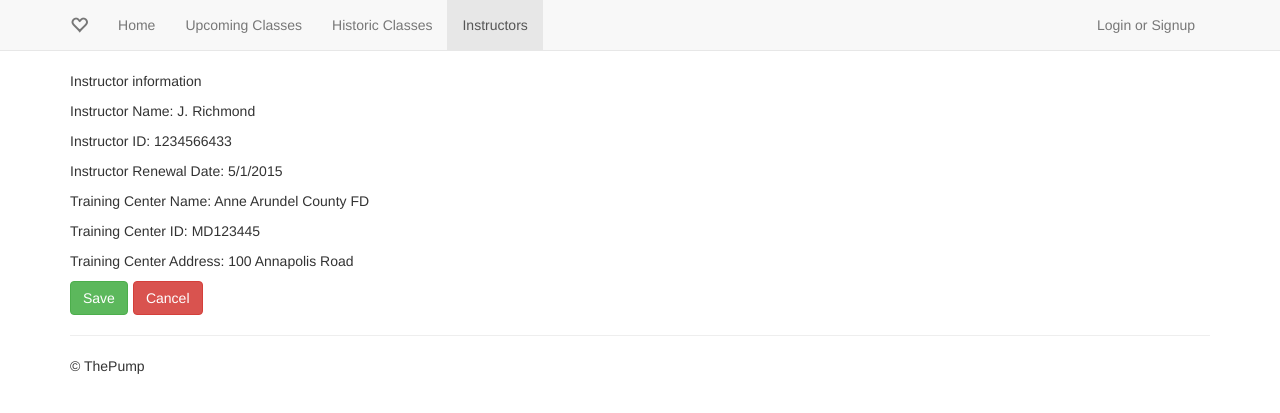
After one commit to msaikens/thepump, a Flask app: page /instructor/12345/?edit=true in a window 1280 px wide. The commit adds this page. Shown: the top 413 px of the page. Run offline with Flask 2, Linux system fonts and the light colour scheme; some libraries are stand-ins or nearby versions.

Commit message:
templated out edit instructor functionality

```diff
--- a/app.py
+++ b/app.py
@@ -62,7 +62,7 @@ def show_class(class_id):
 
 @app.route("/class/<class_id>/", methods=['POST'])
 def update_class(class_id):
-    #TODO: update class details, then show class
+    #update class details, then show class
 
     edit = request.args.get('edit', 'false')
 
@@ -194,12 +194,22 @@ def historic():
 
     return render_template('class.html', class_list=upcoming_classes, page_name="Historic Classes", page_id="historic")
 
-@app.route("/instructors/")
+@app.route("/instructor/")
 def instructors():
     #TODO: pull upcoming classes from database
-
     instructors = [{"_id":12345,"name":"J. Richmond"},{"_id":567789, "name":"C. Richmond"},{"_id":145643, "name":"J. Tobin"}]
     return render_template('instructors.html', instructors=instructors)
+
+@app.route("/instructor/<instructor_id>/", methods=['GET'])
+def view_instructor(instructor_id):
+    edit = request.args.get('edit', 'false')
+
+    instructor= {"_id":12345,"instructor_name":"J. Richmond","instructor_id":"1234566433",'instructor_renewal_date':"5/1/2015","training_center_name":"Anne Arundel County FD","training_center_id":"MD123445","training_center_address":"100 Annapolis Road"}
+
+    if edit == 'true':
+        return render_template('edit_instructor.html', instructor=instructor)
+
+    return render_template('view_instructor.html', instructor=instructor)
 
 # launch
 if __name__ == "__main__":
--- a/templates/base.html
+++ b/templates/base.html
@@ -30,7 +30,7 @@
                     ('/', 'home', 'Home'),
                     ('/class/', 'upcoming', 'Upcoming Classes'),
                     ('/historic/', 'historic', 'Historic Classes'),
-                    ('/instructors/', 'instructors', 'Instructors'),
+                    ('/instructor/', 'instructors', 'Instructors'),
                 ] -%}
                 {% set active_page = active_page|default('home') -%}
 
--- /dev/null
+++ b/templates/edit_instructor.html
@@ -0,0 +1,25 @@
+{% extends "base.html" %}
+{% set active_page = "instructors" %}
+{% block title %} - Home{% endblock %}
+{% block content %}
+
+<p>Instructor information</p>
+
+<form action="/instructor/{{instructor['_id']}}/?edit=true" method="post">
+
+<p> Instructor Name: {{instructor['instructor_name']}}</p>
+<p> Instructor ID: {{instructor['instructor_id']}}</p>
+<p> Instructor Renewal Date: {{instructor['instructor_renewal_date']}}</p>
+<p> Training Center Name: {{instructor['training_center_name']}}</p>
+<p> Training Center ID: {{instructor['training_center_id']}}</p>
+<p> Training Center Address: {{instructor['training_center_address']}}</p>
+
+
+<div class="btn-toolbar" role="group">
+    <button id='submit' type="submit" class="btn btn-success">Save</button>
+    <a href="/class/{{instructor['_id']}}/" class="btn btn-danger">Cancel</a>
+</div>
+
+
+
+{% endblock %}
```
Also changed, not shown: templates/view_instructor.html (added, +20 -0 lines).
